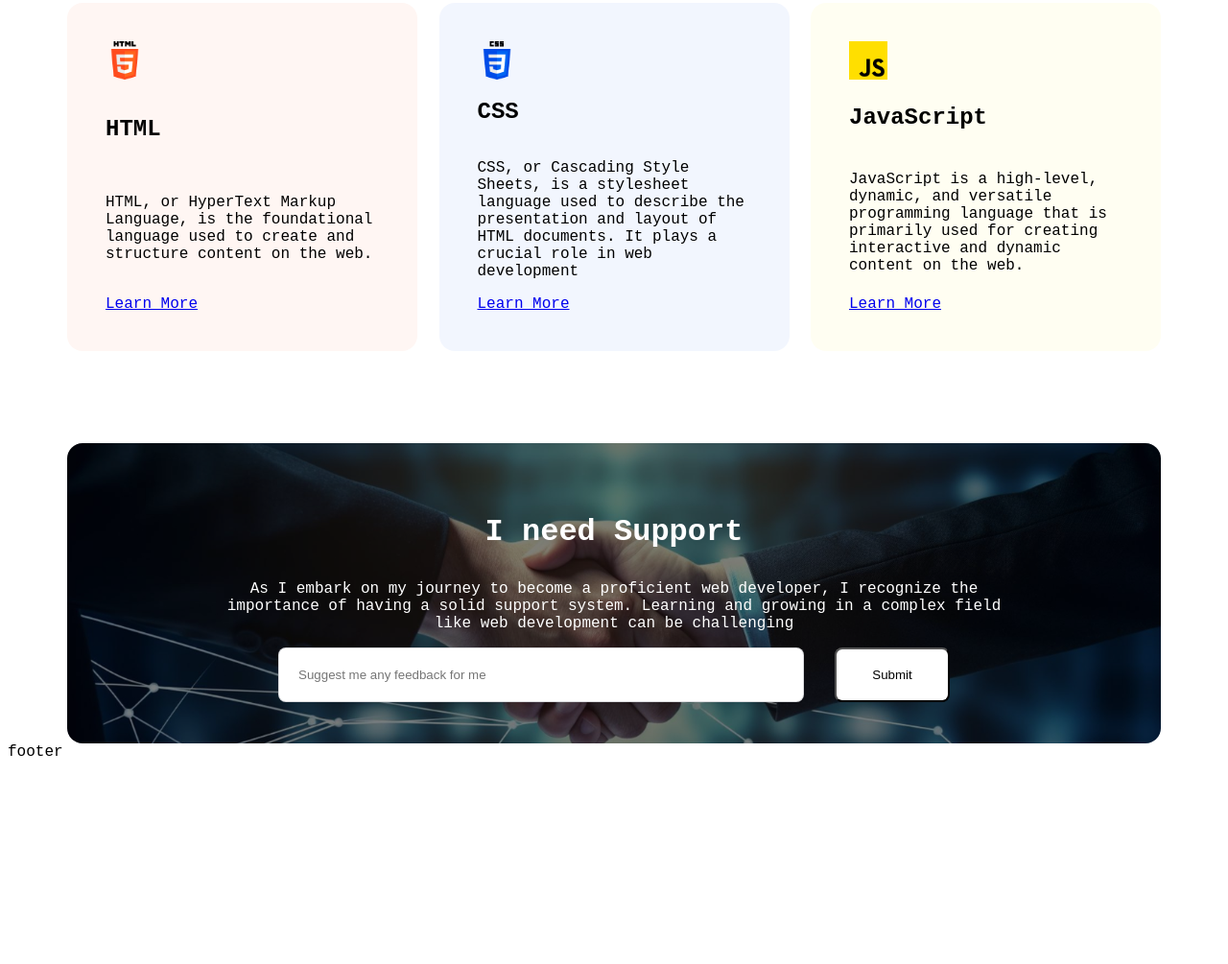
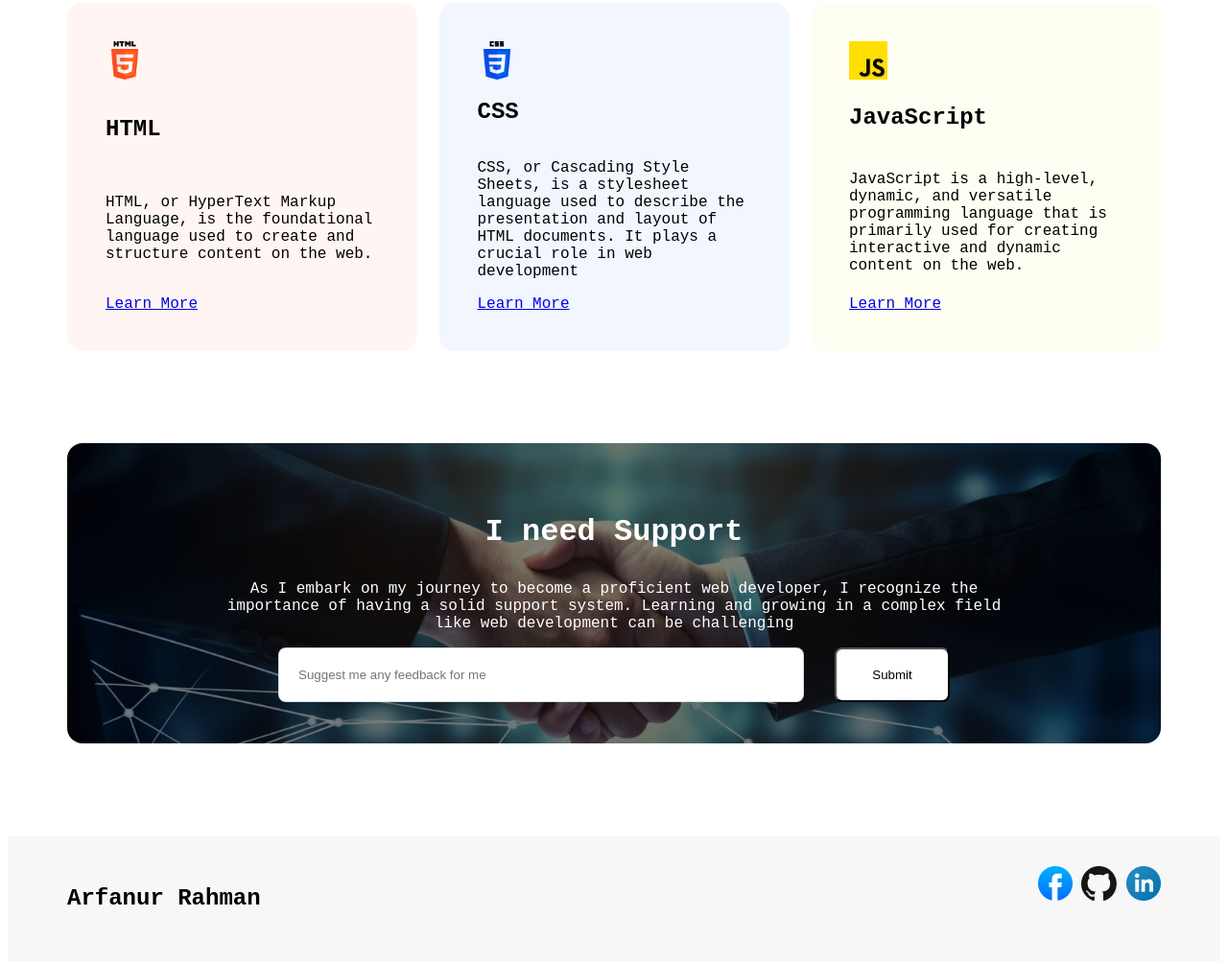
Before and after one commit to arfanur04/m7-a1-challenge-begins, a plain HTML site: page index.html in a window 1280 px wide. Shown: the part 3245-4250 px from the top of the page at 96% size. Before the commit the page ends 4046 px from the top, so only its background shows below. Drawn offline with Linux system fonts and the light colour scheme; a web font is replaced by a local one.

Commit message:
footer added

```diff
--- a/index.html
+++ b/index.html
@@ -212,6 +212,29 @@
 				</article>
 			</section>
 		</main>
-		<footer id="go-footer">footer</footer>
+		<footer id="go-footer">
+			<div>
+				<h2>Arfanur Rahman</h2>
+				<div>
+					<a href="https://www.facebook.com/">
+						<img
+							src="./assets/facebook.png"
+							alt=""
+						/>
+					</a>
+					<a href="https://github.com/">
+						<img
+							src="./assets/github.png"
+							alt=""
+						/>
+					</a>
+					<a href="https://bd.linkedin.com/"
+						><img
+							src="./assets/linkedin-icon_1.png"
+							alt=""
+					/></a>
+				</div>
+			</div>
+		</footer>
 	</body>
 </html>
--- a/styles/styles.css
+++ b/styles/styles.css
@@ -246,3 +246,23 @@ iframe {
 	border-radius: 8px;
 	background: rgb(255, 255, 255);
 }
+
+/* footer */
+footer {
+	background: rgba(13, 19, 33, 0.03);
+	margin-top: 96px;
+	padding-top: 32px;
+	padding-bottom: 32px;
+}
+
+footer > div {
+	max-width: 1140px;
+	margin-left: auto;
+	margin-right: auto;
+	display: flex;
+	justify-content: space-between;
+}
+
+footer a {
+	text-decoration: none;
+}
```
